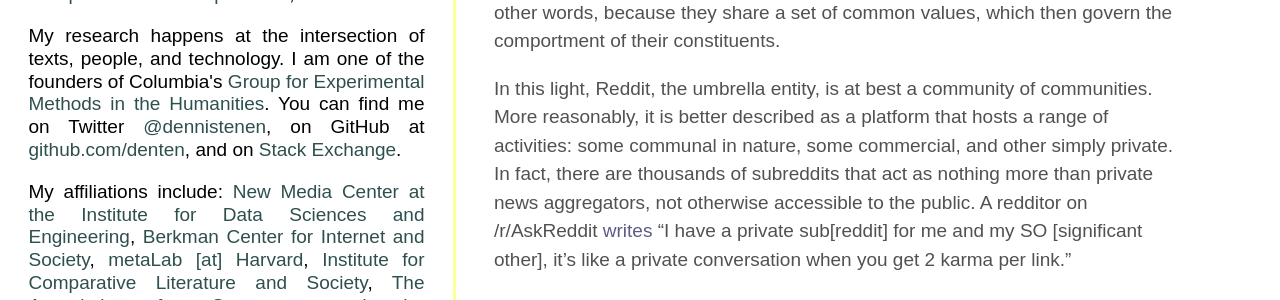
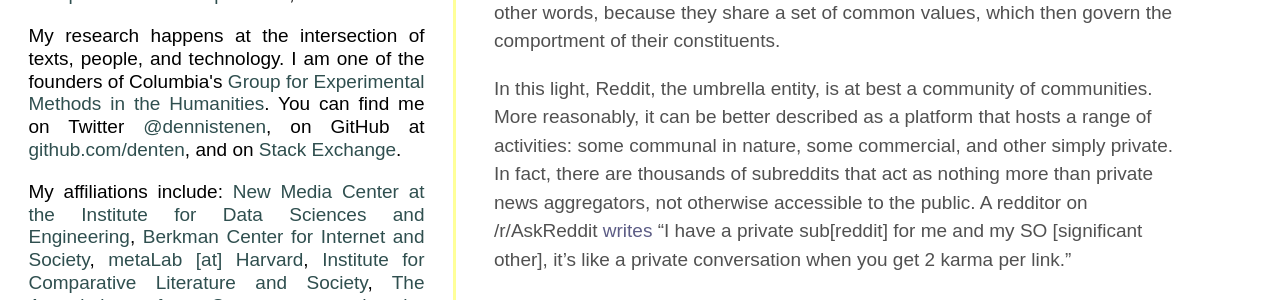
Before and after one commit to denten/denten.github.io, a Jekyll site: the page built from _posts/2015-07-29-reddit-community.md, in a window 1280 px wide and 900 px high, scrolled down 950 px. Shown: the part 182-482 px from the top of the window. Built offline with Jekyll 4.4.1, drawn with Linux system fonts in a browser that asks for light colours; some web fonts are replaced.

Commit message:
update links

```diff
--- a/_posts/2015-07-29-reddit-community.md
+++ b/_posts/2015-07-29-reddit-community.md
@@ -60,11 +60,11 @@
 their constituents.
 
 In this light, Reddit, the umbrella entity, is at best a community of
-communities. More reasonably, it is better described as a platform that hosts a
-range of activities: some communal in nature, some commercial, and other simply
-private. In fact, there are thousands of subreddits that act as nothing more
-than private news aggregators, not otherwise accessible to the public. A
-redditor on /r/AskReddit
+communities. More reasonably, it can be better described as a platform that
+hosts a range of activities: some communal in nature, some commercial, and
+other simply private. In fact, there are thousands of subreddits that act as
+nothing more than private news aggregators, not otherwise accessible to the
+public. A redditor on /r/AskReddit
 [writes](https://www.reddit.com/r/AskReddit/comments/1qr54b/why_do_private_subreddits_exist/)
 "I have a private sub[reddit] for me and my SO [significant other], it's like a
 private conversation when you get 2 karma per link."
```
